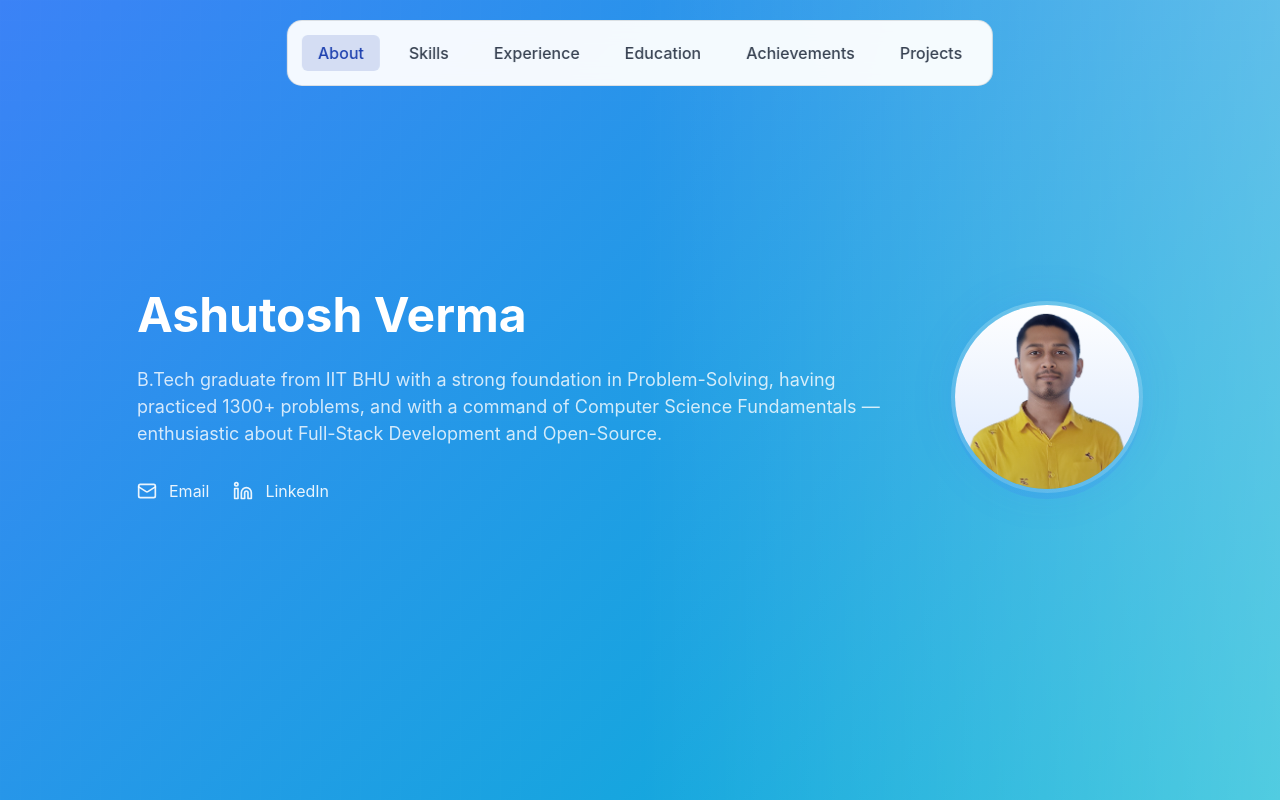
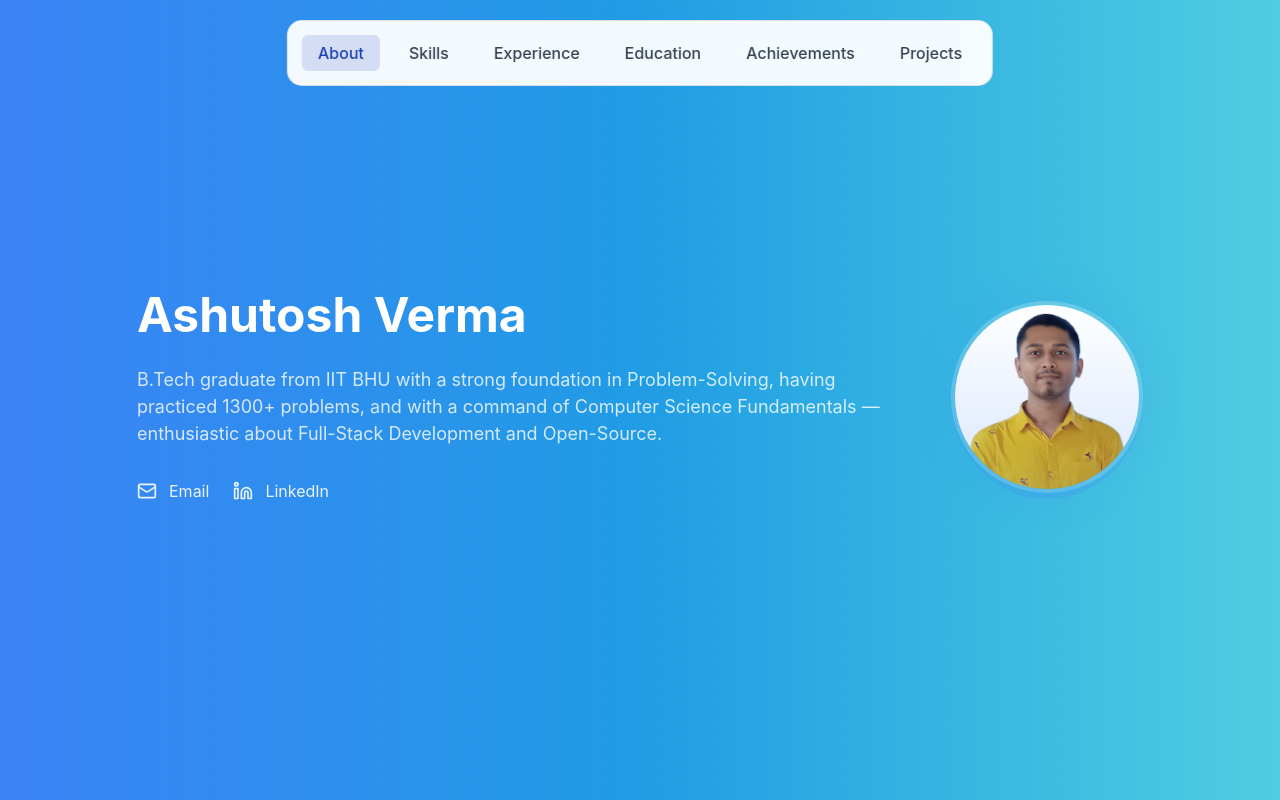
Before and after one commit to tvermaashutosh/my_portfolio_website, a React (Vite) app: page / in a window 1280 px wide. Shown: the top 800 px of the page. Built offline with nearby package versions, Linux system fonts and the light colour scheme.

Commit message:
style: adjust hero section colors

```diff
--- a/src/components/Portfolio.css
+++ b/src/components/Portfolio.css
@@ -127,7 +127,7 @@
 .hero-section {
   position: relative;
   overflow: hidden;
-  background: linear-gradient(135deg, #3b82f6 0%, #06b6d4 100%);
+  background: linear-gradient(to right, #3b82f6, #06b6d4);
   min-height: 100vh;
   display: flex;
   align-items: center;
```
